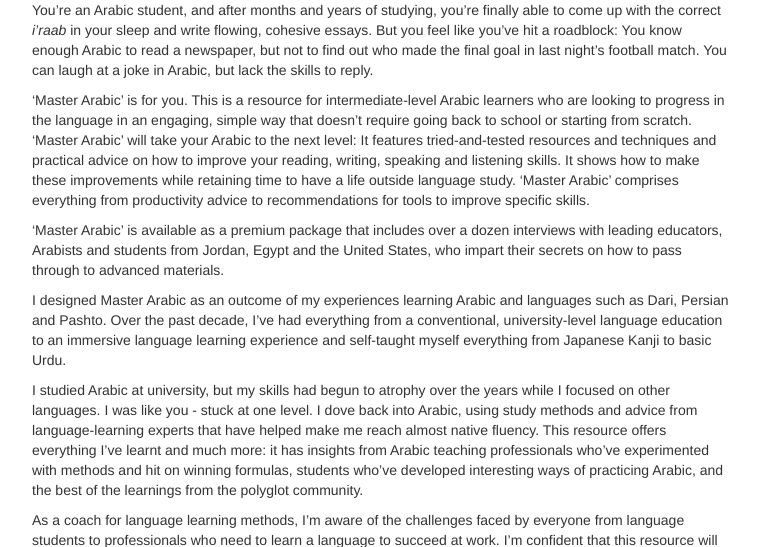
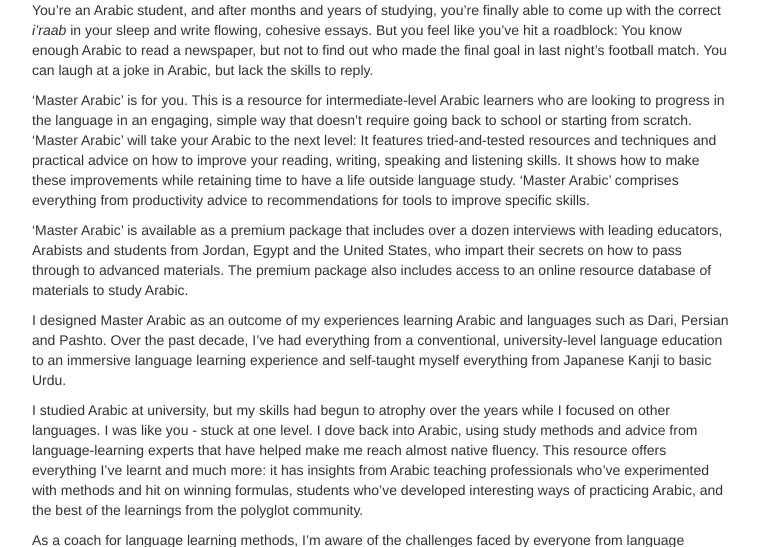
Before and after one commit to strickvl/languagecoach, a Flask app: page /masterarabic in a window 1280 px wide. Shown: the part 881-1428 px from the top of the page, without its empty margins (258-1017 px from the left). Run offline with Flask 2, Linux system fonts and the light colour scheme; some libraries are stand-ins or nearby versions.

Commit message:
fix premium edition wording

```diff
--- a/lc-app/app/templates/masterarabic.html
+++ b/lc-app/app/templates/masterarabic.html
@@ -26,7 +26,7 @@
 
         <p>&#8216;Master Arabic&#8217; is for you. This is a resource for intermediate-level Arabic learners who are looking to progress in the language in an engaging, simple way that doesn&#8217;t require going back to school or starting from scratch. &#8216;Master Arabic&#8217; will take your Arabic to the next level: It features tried-and-tested resources and techniques and practical advice on how to improve your reading, writing, speaking and listening skills. It shows how to make these improvements while retaining time to have a life outside language study. &#8216;Master Arabic&#8217; comprises everything from productivity advice to recommendations for tools to improve specific skills.</p>
 
-        <p>&#8216;Master Arabic&#8217; is available as a premium package that includes over a dozen interviews with leading educators, Arabists and students from Jordan, Egypt and the United States, who impart their secrets on how to pass through to advanced materials.<br/></p>
+        <p>&#8216;Master Arabic&#8217; is available as a premium package that includes over a dozen interviews with leading educators, Arabists and students from Jordan, Egypt and the United States, who impart their secrets on how to pass through to advanced materials. The premium package also includes access to an online resource database of materials to study Arabic.<br/></p>
 
         <p>I designed Master Arabic as an outcome of my experiences learning Arabic and languages such as Dari, Persian and Pashto. Over the past decade, I&#8217;ve had everything from a conventional, university-level language education to an immersive language learning experience and self-taught myself everything from Japanese Kanji to basic Urdu.</p>
 
```
